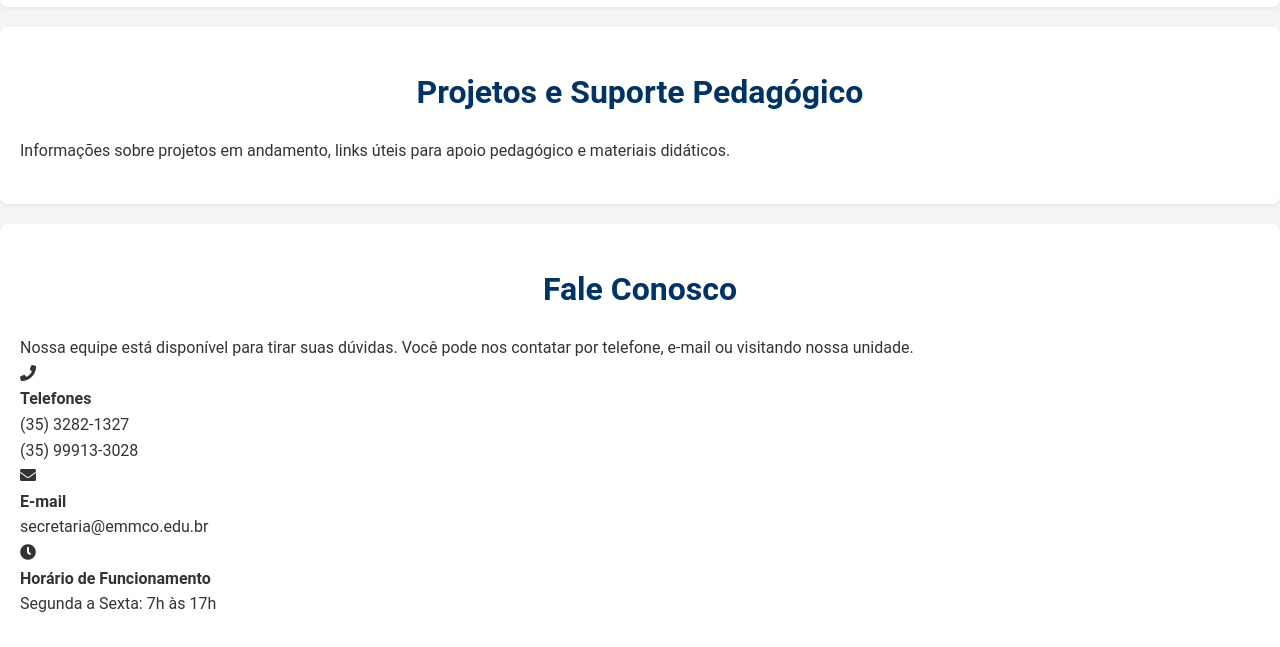
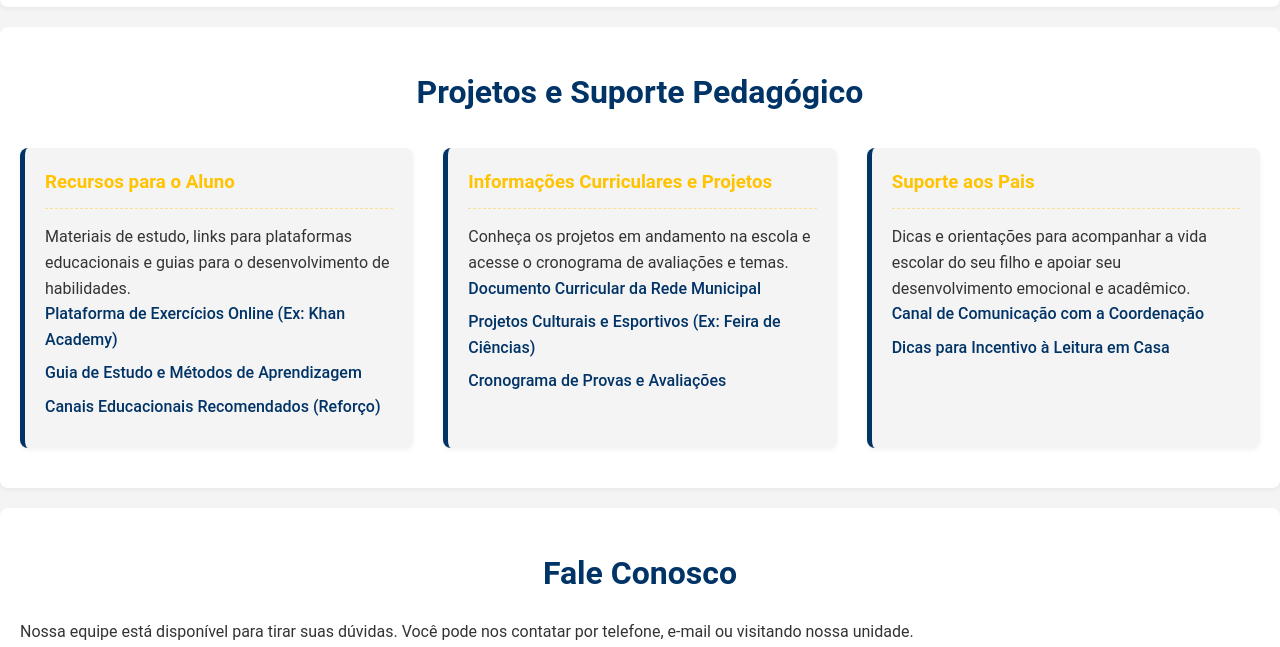
Before and after one commit to BrianMartins2006/Site_EMMCO, a plain HTML site: page index.html in a window 1280 px wide. Shown: the part 2880-3527 px from the top of the page. Drawn offline with Linux system fonts and the light colour scheme.

Commit message:
feat(Implementa a seção de apoio pedagogico

```diff
--- a/css/style.css
+++ b/css/style.css
@@ -589,3 +589,49 @@ a:hover {
         height: 300px;
     }
 }
+
+/* =======================================================
+   ESTILO DA SEÇÃO APOIO PEDAGÓGICO (#pedagogico)
+========================================================== */
+
+.pedagogico-container {
+    display: grid;
+    grid-template-columns: 1fr;
+    gap: 30px;
+    margin-top: 30px;
+}
+
+.bloco-recursos {
+    background-color: var(--cor-fundo);
+    padding: 20px;
+    border-radius: 8px;
+    border-left: 5px solid var(--cor-primaria);
+    box-shadow: 0 2px 5px rgba(0, 0, 0, 0.05);
+}
+
+.bloco-recursos h3 {
+    color: var(--cor-secundaria);
+    margin-bottom: 15px;
+    border-bottom: 1px dashed rgba(255, 195, 0, 0.4);
+    padding-bottom: 10px;
+}
+
+.bloco-recursos ul {
+    list-style: none;
+    padding-left: 0;
+}
+
+.bloco-recursos li {
+    margin-bottom: 8px;
+}
+
+.bloco-recursos li a {
+    color: var(--cor-primaria);
+    font-weight: 500;
+}
+
+@media (min-width: 768px) {
+    .pedagogico-container {
+        grid-template-columns: repeat(3, 1fr);
+    }
+}
--- a/index.html
+++ b/index.html
@@ -138,9 +138,40 @@
         </section>
 
         <section id="pedagogico" class="secao-padrao">
-            <h2>Projetos e Suporte Pedagógico</h2>
-            <p>Informações sobre projetos em andamento, links úteis para apoio pedagógico e materiais didáticos.</p>
-        </section>
+        <h2>Projetos e Suporte Pedagógico</h2>
+
+        <div class="pedagogico-container">
+
+            <div class="bloco-recursos">
+                <h3>Recursos para o Aluno</h3>
+                <p>Materiais de estudo, links para plataformas educacionais e guias para o desenvolvimento de habilidades.</p>
+                <ul>
+                    <li><a href="[LINK_PLATAFORMA_ESTUDO]" target="_blank">Plataforma de Exercícios Online (Ex: Khan Academy)</a></li>
+                    <li><a href="[LINK_GUIA_ESTUDO]" target="_blank">Guia de Estudo e Métodos de Aprendizagem</a></li>
+                    <li><a href="[LINK_REFORCO]" target="_blank">Canais Educacionais Recomendados (Reforço)</a></li>
+                </ul>
+            </div>
+
+            <div class="bloco-recursos">
+                <h3>Informações Curriculares e Projetos</h3>
+                <p>Conheça os projetos em andamento na escola e acesse o cronograma de avaliações e temas.</p>
+                <ul>
+                    <li><a href="[LINK_CURRICULO_BASE]" target="_blank">Documento Curricular da Rede Municipal</a></li>
+                    <li><a href="[LINK_PROJETOS_CULTURAIS]" target="_blank">Projetos Culturais e Esportivos (Ex: Feira de Ciências)</a></li>
+                    <li><a href="[LINK_PROVAS]" target="_blank">Cronograma de Provas e Avaliações</a></li>
+                </ul>
+            </div>
+
+            <div class="bloco-recursos">
+                <h3>Suporte aos Pais</h3>
+                <p>Dicas e orientações para acompanhar a vida escolar do seu filho e apoiar seu desenvolvimento emocional e acadêmico.</p>
+                <ul>
+                    <li><a href="[LINK_COMUNIDADE]" target="_blank">Canal de Comunicação com a Coordenação</a></li>
+                    <li><a href="[LINK_DICAS_LEITURA]" target="_blank">Dicas para Incentivo à Leitura em Casa</a></li>
+                </ul>
+            </div>
+        </div>
+    </section>
 
         <section id="contato" class="secao-padrao">
             <h2>Fale Conosco</h2>
```
